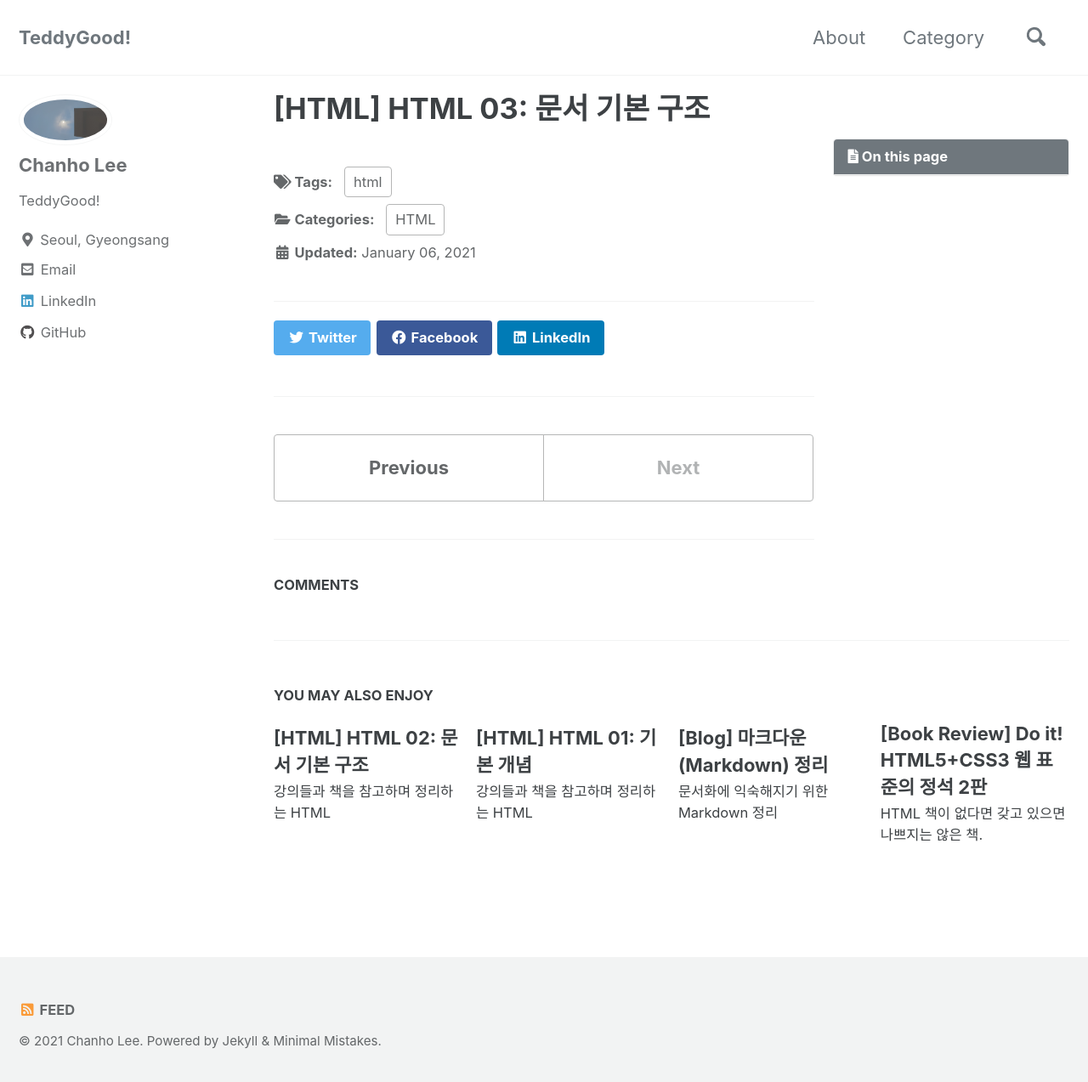
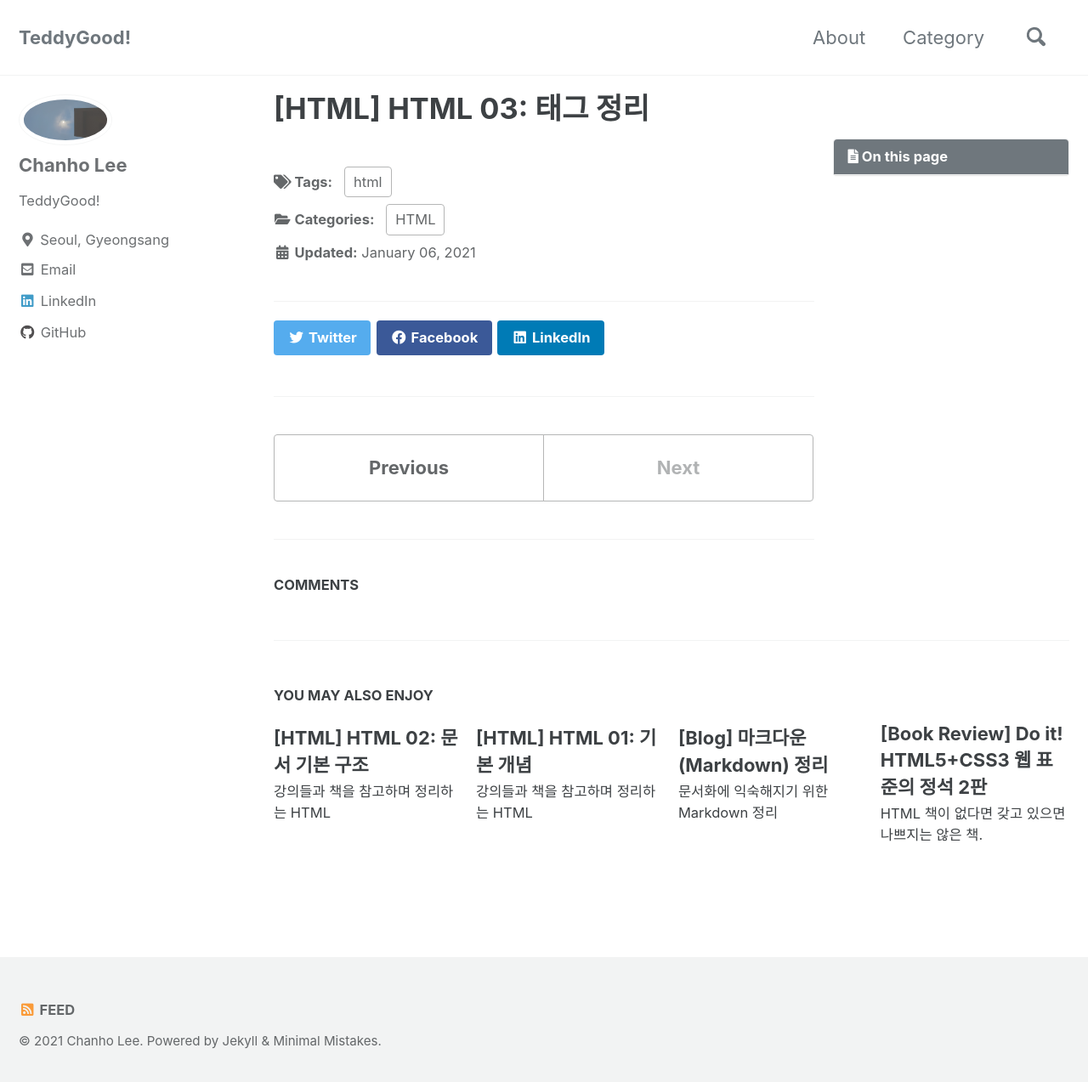
Before and after one commit to teddygood/old-blog, a Jekyll site: the page built from _posts/html/2021-01-06-html-03.md, in a window 1280 px wide and 1281 px high. Shown: the top 1273 px of the window at 85% size. Built offline with Jekyll 4.4.1, drawn with Linux system fonts in a browser that asks for light colours; cached includes are drawn as plain includes; comment, search, counter and statistics services are not loaded.

Commit message:
modified

```diff
--- a/_posts/html_css/2021-01-06-html-03.md
+++ b/_posts/html/2021-01-06-html-03.md
@@ -1,5 +1,5 @@
 ---
-title: "[HTML] HTML 03: 문서 기본 구조"
+title: "[HTML] HTML 03: 태그 정리"
 categories: HTML
 tag:
   - html
```
Also changed, not shown: _posts/html/2021-01-01-html-01.md (renamed from _posts/html_css/2021-01-01-html-01.md), _posts/html/2021-01-05-html-02.md (renamed from _posts/html_css/2021-01-05-html-02.md).
